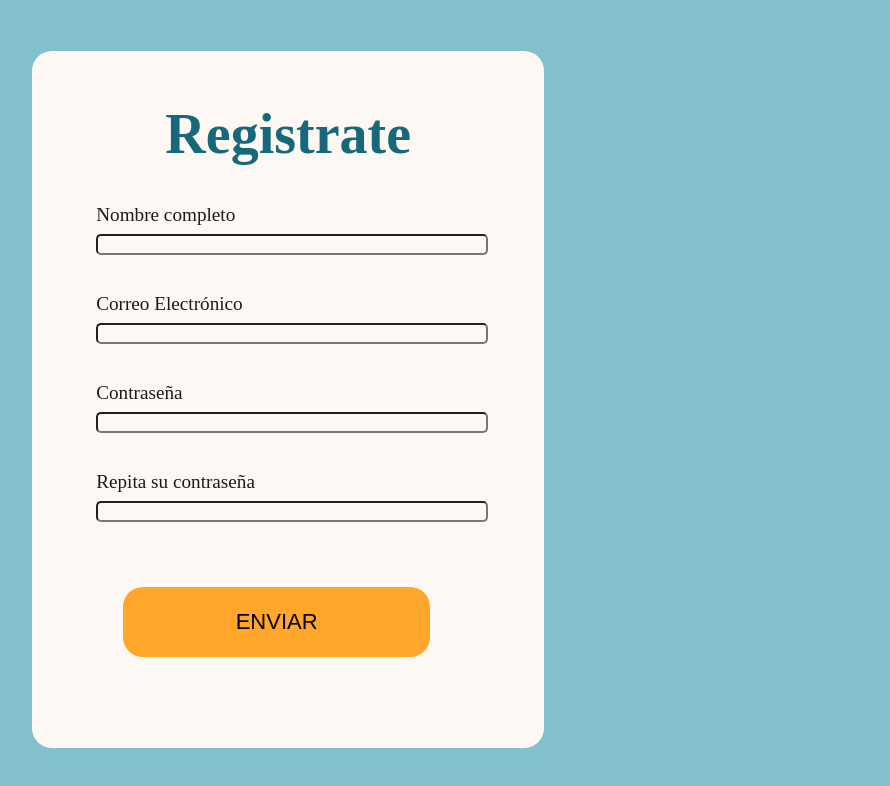
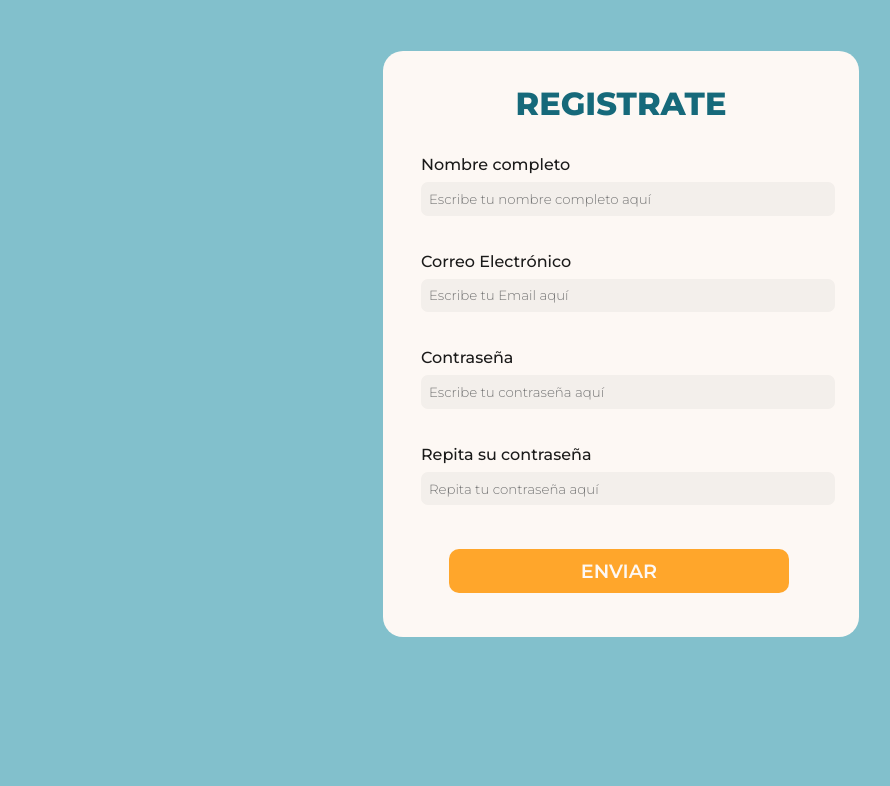
Before and after one commit to JulietaWB/tp-1-DAI, a plain HTML site: page index.html in a window 1280 px wide. Shown: the whole page, without its empty margins (27-917 px from the left). Drawn offline with Linux system fonts and the light colour scheme.

Commit message:
Terminé (?) el css

```diff
--- a/index.html
+++ b/index.html
@@ -4,17 +4,20 @@
     <meta charset="UTF-8">
     <meta name="viewport" content="width=device-width, initial-scale=1.0">
     <link rel="stylesheet" href="./styles.css" asp-append-version="true" />
+    <link rel="preconnect" href="https://fonts.googleapis.com">
+    <link rel="preconnect" href="https://fonts.gstatic.com" crossorigin>
+    <link href="https://fonts.googleapis.com/css2?family=Montserrat:ital,wght@0,100..900;1,100..900&display=swap" rel="stylesheet">
     <title>Tp 1</title>
 </head>
 <body>
 
     <div class="cuadrado">
-        <h1>Registrate</h1>
+        <h1>REGISTRATE</h1>
         <form method="post" action='' onsubmit="return ValidarContraseña()">
-            <p>Nombre completo</p> <input type="text" name="nombre" >
-            <p>Correo Electrónico</p> <input type="email" name="email">
-            <p>Contraseña</p> <input type="password" name="contra" id="contra" onkeyup="ValidarContraseña()"> <p id="MostrarError" style="color:red;"></p>
-            <p>Repita su contraseña</p> <input type="password" name="contra2" id="contra2" onkeyup="CompararContraseñas()"> <p id="MostrarError2" style="color:red;"></p>
+            <p>Nombre completo</p> <input type="text" name="nombre" placeholder="Escribe tu nombre completo aquí">
+            <p>Correo Electrónico</p> <input type="email" name="email" placeholder="Escribe tu Email aquí">
+            <p>Contraseña</p> <input type="password" name="contra" placeholder="Escribe tu contraseña aquí" id="contra" onkeyup="ValidarContraseña()"> <p id="MostrarError" style="color:red;"></p>
+            <p>Repita su contraseña</p> <input type="password" name="contra2" placeholder="Repita tu contraseña aquí" id="contra2" onkeyup="CompararContraseñas()"> <p id="MostrarError2" style="color:red;"></p>
             <p> <input class="boton" type="submit" value="ENVIAR">  </p>
         </form>
     </div>
--- a/styles.css
+++ b/styles.css
@@ -5,19 +5,30 @@
     AZUL: 16697A
     AMARILLO: FFA62B*/
 
+*{
+    font-family: 'Montserrat', sans-serif;
+}
+
 body{
     width:100%;
     height:100%;
+    margin:0;
     background-color: #82C0CC;
+    display: flex;
 }
 
 .cuadrado {
     width:30%;
+    min-width: 400px;
+    max-width: 800px;
     height:auto;
     background-color: #fdf8f4;
-    padding:5%;
+    padding:3%;
     padding-top:1%;
+    padding-bottom:2%;
     margin:4%;
+    margin-left:32%;
+    margin-right: 32%;
     display: flex;
     justify-content: center;
     flex-wrap: wrap;
@@ -27,24 +38,43 @@ body{
 form {  width:100%;  }
 
 h1 {
-    font-size:350%;
+    font-weight: 800;
+    font-size:xx-large;
     color:#16697A;
     text-align: center;
-    margin-bottom:5%;
+    margin-bottom:4%;
+    margin-top: 5%;
 }
 
 form input
 {
-  border-radius: 5px;
     width:100%;
-  border: 1px solid 16697A;
+    height: 5%;
+    padding-left: 1%;
     margin-bottom: 5%;
+    background-color: #f3efeb;
+    border: 4px solid #f3efeb ;
+    border-radius: 7px;
+    font-weight: 600;
+}
+
+form input:focus
+{
+    border: 4px solid #82C0CC ;
     background-color: #fdf8f4;
+    border-radius: 10px;
+}
+
+form input::placeholder
+{
+  margin-left: 10%;
+  font-weight: 300;
 }
 
 form p
 {
-    font-size: larger;
+    font-size:medium;
+    font-weight: 450;
     margin-bottom: 2%;
     color:#000000e5;
 }
@@ -52,11 +82,20 @@ form p
 form .boton
 {
     margin-top: 7%;
-  width: 80%;
-  height: 70px;
+    width: 85%;
+    height: auto;
+    padding: 2.5%;
     background-color: #FFA62B;
     border: 0px;
-  border-radius: 20px;
+    color: #fdf8f4;
+    border-radius: 10px;
+    margin-bottom: 10%;
     margin-left: 7%;
-  font-size: 22px;
+    font-size:larger;
+    margin-top: 2%;
 }
+
+form .boton:hover
+{
+    background-color: #ee9211;
+}
```
Lines whose indentation alone changed are shown as unchanged.
